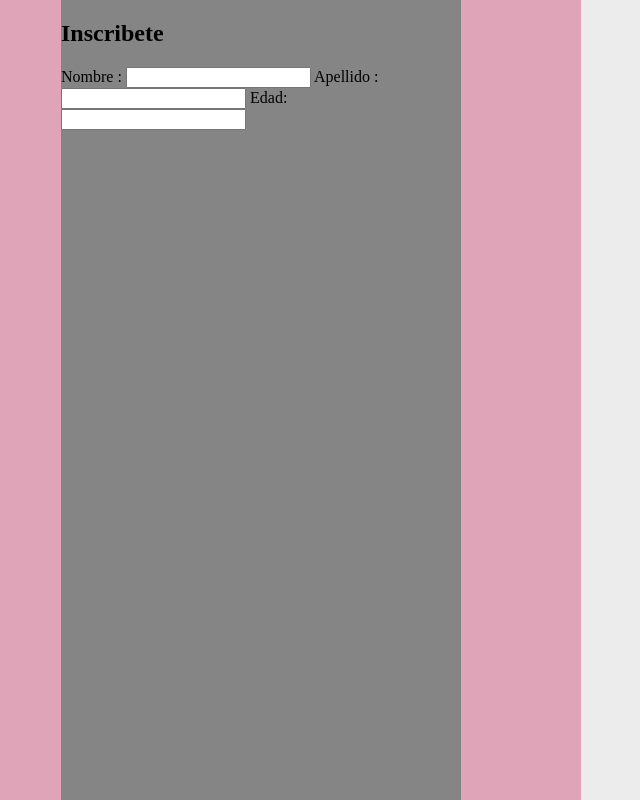
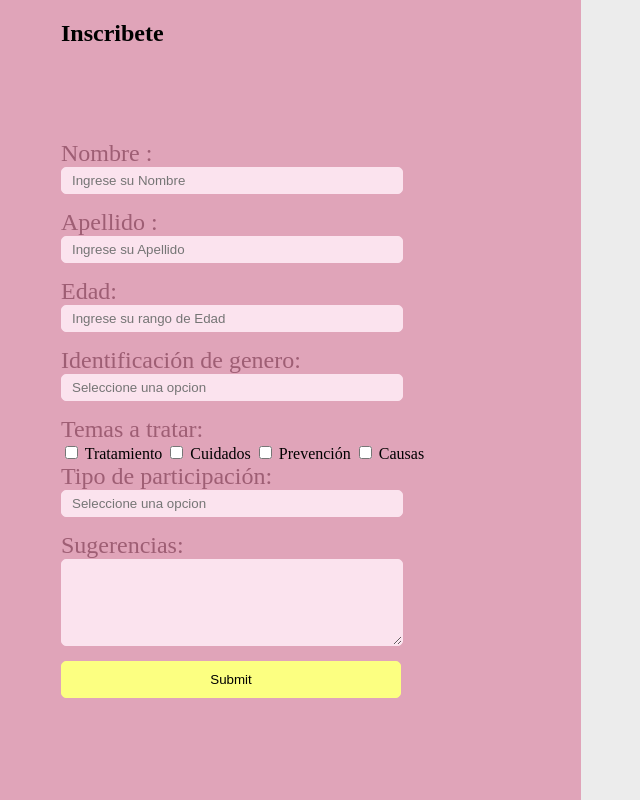
Before and after one commit to DianaAMG/Proyecto-2---Reto-FCC--Formulario, a plain HTML site: page index.html in a window 1280 px wide. Shown: the whole page, without its empty margins (59-699 px from the left). Drawn offline with Linux system fonts and the light colour scheme.

Commit message:
Aquí se han definido estilos de formato inscripcion

```diff
--- a/index.html
+++ b/index.html
@@ -20,13 +20,15 @@
                 <form action="">
 
                     <label for="name">Nombre :</label>
-                    <input type="text" id="name" name="name" required>
+                    <input type="text" id="name" class="controls" name="name" required placeholder="Ingrese su Nombre">
 
                     <label for="lastname">Apellido :</label>
-                    <input type="text" id="lastname" name="lastname" required>
+                    <input type="text" id="lastname" class="controls" name="lastname" required
+                        placeholder="Ingrese su Apellido">
 
-                    <label>Edad:
-                        <input list="ages" name="ages" /></label>
+                    <label>Edad: </label>
+                    <input list="ages" name="ages" class="controls" placeholder="Ingrese su rango de Edad" > </input>
+
                     <datalist id="ages">
                         <option value="10 años a 15 años">
                         <option value="16 años a 25 años">
@@ -34,6 +36,42 @@
                         <option value="36 años a 50 años">
                         <option value="Más de 50 años">
                     </datalist>
+
+                    <label>Identificación de genero: </label>
+                    <input list="gender" name="gender" class="controls" placeholder="Seleccione una opcion" > </input>
+
+                    <datalist id="gender">
+                        <option value="Masculino">
+                        <option value="Femenino">
+                        <option value="LGTBI">
+                        <option value="LGTBIQ+">
+                        <option value="Otro">
+                    </datalist>
+
+
+                    <label>Temas a tratar:</label>
+                    <div id="theme">
+                        <input type="checkbox" id="cbox1" value="cbox1"> Tratamiento </input>
+                        <input type="checkbox" id="cbox1" value="cbox2"> Cuidados</input>
+                        <input type="checkbox" id="cbox1" value="cbox3"> Prevención</input>
+                        <input type="checkbox" id="cbox1" value="cbox4"> Causas</input>
+                    </div>
+
+                    <label>Tipo de participación:</label>
+                    <input list="Type" name="Type" class="controls" placeholder="Seleccione una opcion"></input">
+
+                    <datalist id="Type">
+                        <option value="Presencial">
+                        <option value="Vitual">
+                    </datalist>
+
+                    <label>Sugerencias:</label>
+                    <textarea name="comentarios" class="controls" rows="5" cols="30"></textarea>
+
+
+
+                    <input class="buttons" type="submit"> </input>
+
 
                 </form>
 
--- a/styles.css
+++ b/styles.css
@@ -3,7 +3,11 @@ Practica reto2 fcc
 */
 
 /* Así inserto una fuente llamandola desde una url */
-@import url(https://fonts.googleapis.com/css?family=Outfit);
+@import url(https://fonts.googleapis.com/css?family=Inter);
+
+*{
+
+}
 
 body {
     background-color: #FBE3EE;
@@ -36,5 +40,40 @@ main section {
 .formulario {
     width: 400px;
     height: 100%;
-    background-color: rgb(133, 133, 133);
 }
+
+form {
+    display: flex;
+    justify-content: center;
+    flex-direction: column;
+    height: 90%
+}
+
+label {
+    text-align:left ;
+    font-size: 24px;
+    color: #9E5E74;
+
+}
+
+.controls{
+    width: 80%;
+    margin-bottom: 15px;
+    border: 1px solid #FBE3EE;
+    border-radius: 5px;
+    padding: 5px 10px;
+    background-color: #FBE3EE;
+}
+
+.buttons {
+    width: 85%;
+    margin-bottom: 15px;
+    border: 1px solid #FCFF81;
+    border-radius: 5px;
+    padding: 10px 10px;
+    background-color: #FCFF81;
+}
+
+.buttons:hover {
+    cursor: pointer;
+}
```
